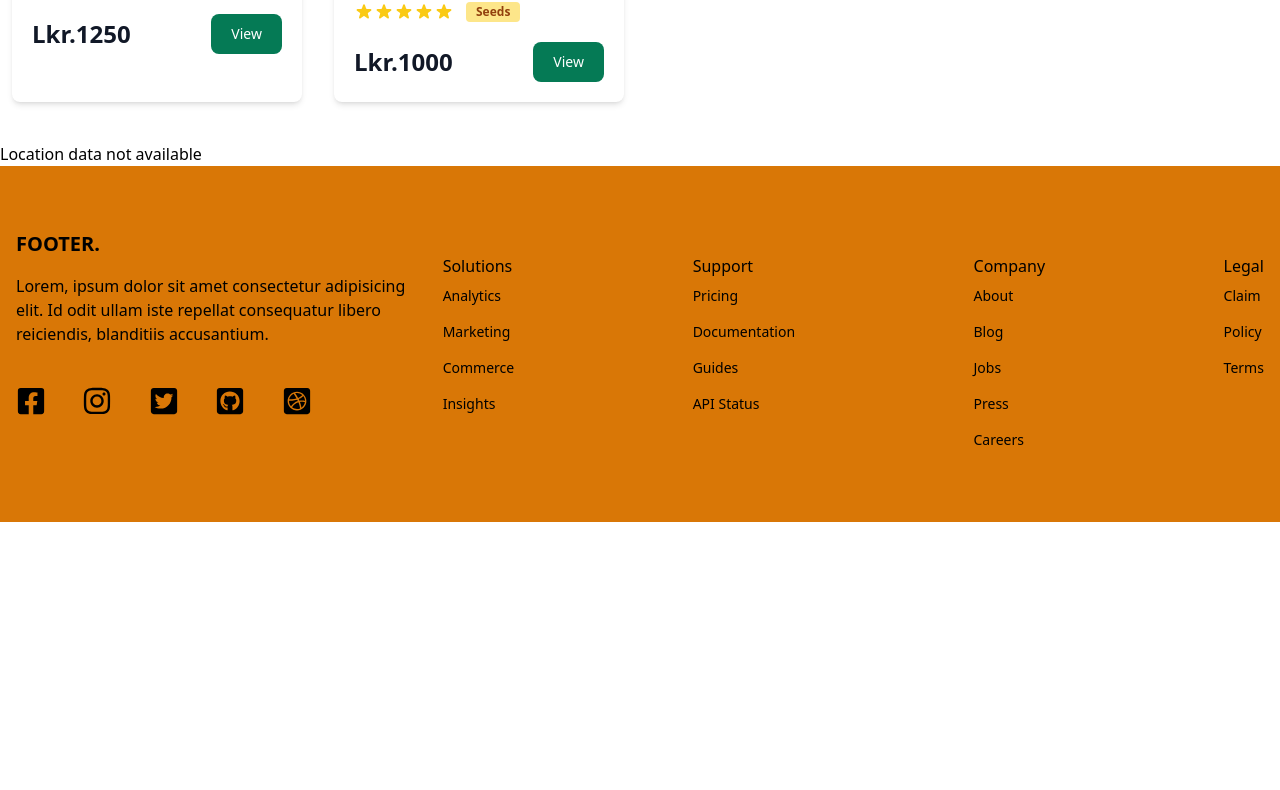
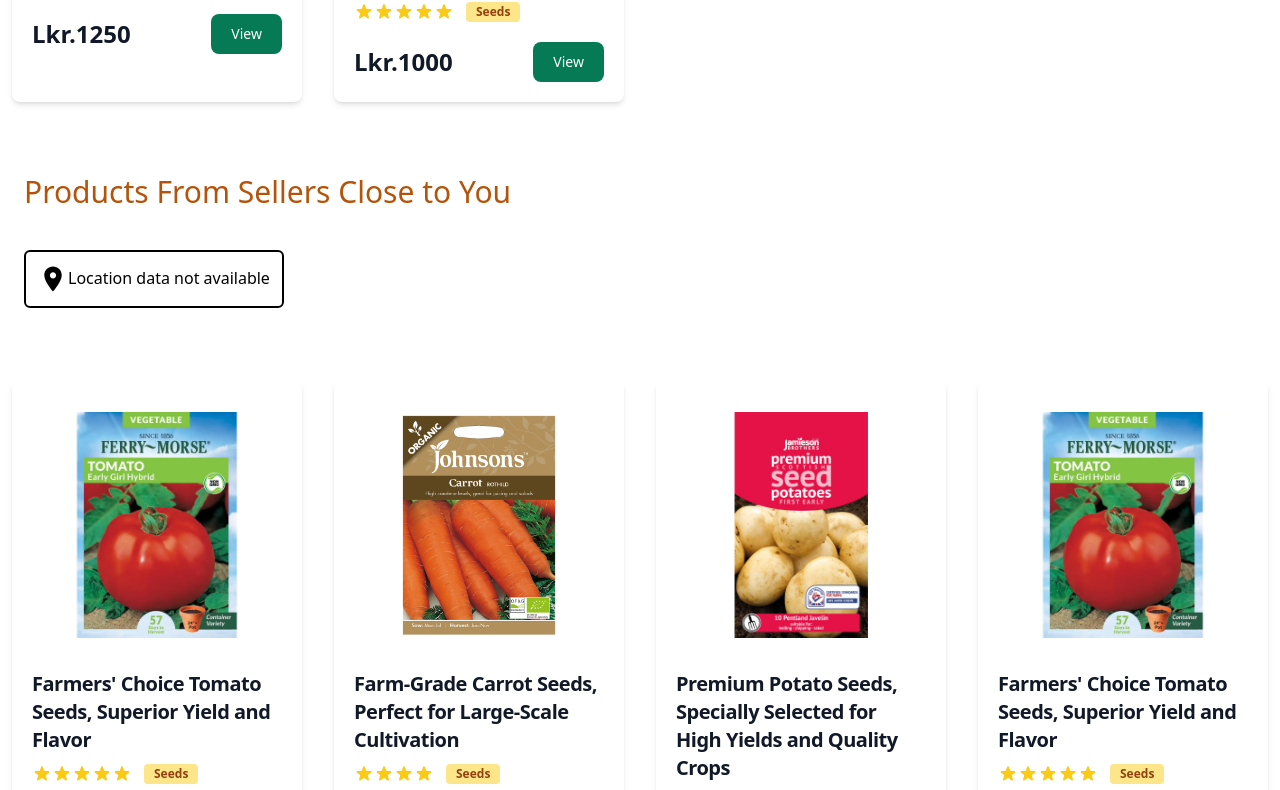
Before and after one commit to SanduniSrikantha/AgroTechPWA, a React (Vite) app: page /home in a window 1280 px wide. Shown: the part 1789-2579 px from the top of the page. Before the commit the page ends 2311 px from the top, so only its background shows below. Built offline with nearby package versions, Linux system fonts and the light colour scheme; no server answers; sample sign-in values are in the browser's storage.

Commit message:
Location showing on Home page

```diff
--- a/src/components/CardsUpcoming1.jsx
+++ b/src/components/CardsUpcoming1.jsx
@@ -1,6 +1,6 @@
 import React from 'react'
-import CheckCircleTwoToneIcon from '@mui/icons-material/CheckCircleTwoTone';
 import PS from '../assets/PotatoSeeds.jpg'
+import LocalShippingIcon from '@mui/icons-material/LocalShipping';
 
 
 
@@ -19,7 +19,7 @@
       <div class="md:pt-14 font-semibold sm:text-sm md:text-lg">Premium Potato Seeds</div>
       <div class="">It totally kills like all the pests. tests proven. uhhhhhhhhhhhhhhhhhh just trust me and buy it man.</div>
       <div class=" md:pt-3 flex justify-start space-x-4">
-      <CheckCircleTwoToneIcon />
+      <LocalShippingIcon />
 
       <div>To Arrive in 2 Days</div>
 
--- a/src/components/CardsUpcoming2.jsx
+++ b/src/components/CardsUpcoming2.jsx
@@ -1,7 +1,7 @@
 import React from 'react'
 import HeroImage from '../assets/HeroImage.png';
-import CheckCircleTwoToneIcon from '@mui/icons-material/CheckCircleTwoTone';
 import Tomato from '../assets/Tomato.webp'
+import LocalShippingIcon from '@mui/icons-material/LocalShipping';
 
 
 
@@ -20,7 +20,7 @@
       <div class="md:pt-14 font-semibold sm:text-sm md:text-lg">Micro Pesticide</div>
       <div class="">It totally kills like all the pests. tests proven. uhhhhhhhhhhhhhhhhhh just trust me and buy it man.</div>
       <div class=" md:pt-3 flex justify-start space-x-4">
-      <CheckCircleTwoToneIcon />
+      <LocalShippingIcon />
 
       <div>To Arrive in a Week</div>
 
--- a/src/components/HeroAccount.jsx
+++ b/src/components/HeroAccount.jsx
@@ -4,6 +4,7 @@
 
 
 const HeroAccount = () => {
+
   return (
     <div class="w-full bg-white py-12 px-4">
         <div class="max-w-[1200px] mx-auto grid md:grid-cols-2">
--- /dev/null
+++ b/src/components/Location.jsx
@@ -0,0 +1,26 @@
+import React from 'react'
+import PlaceIcon from '@mui/icons-material/Place';
+import useGeoLocation from '../hooks/useGeolocation'
+
+const Location = () => {
+    const location = useGeoLocation();
+  return (
+    <div class="bg-white py-8">
+      <div class="container mx-auto px-6">
+        <h2 class="text-3xl font-semi-bold text-amber-700 mb-10">Products From Sellers Close to You</h2>
+            <div class="grid grid-cols-1 xl:grid-cols-2 gap-5 md:grid-cols-2 place-items-start">
+                <div class="border-solid border-2 border-black flex py-3 px-3 rounded-md">
+                    <div class=""><PlaceIcon sx={{ fontSize: 30 }}/></div>
+                    <div class="pt-0.5">
+                    {
+                      location.loaded ? JSON.stringify(location):"Location data not available"
+                    }
+                    </div>
+                </div>
+            </div>
+      </div>
+    </div>
+  )
+}
+
+export default Location
--- /dev/null
+++ b/src/components/LocationCards.jsx
@@ -0,0 +1,40 @@
+import React from 'react'
+import Card1 from './Card1'
+import Card2 from './Card2'
+import Card3 from './Card3'
+
+const LocationCards = () => {
+  return (
+    <div class="bg-white py-10">
+    <div class="container mx-auto px-3"> {/**px-3 */}
+        <h2></h2>
+        <div class="grid grid-cols-1 md:grid-cols-3 lg:grid-cols-4 sm:grid-cols-2 gap-8">
+            <div class="max-w-2xl mx-auto bg-white shadow-md rounded-lg  dark:bg-gray-800 dark:border-gray-700">
+               <Card1 />
+            </div>
+            <div class="max-w-2xl mx-auto bg-white shadow-md rounded-lg  dark:bg-gray-800 dark:border-gray-700">
+               <Card2 />
+            </div>
+            <div class="max-w-2xl mx-auto bg-white shadow-md rounded-lg  dark:bg-gray-800 dark:border-gray-700">
+               <Card3 />
+            </div>
+            <div class="max-w-2xl mx-auto bg-white shadow-md rounded-lg  dark:bg-gray-800 dark:border-gray-700">
+               <Card1 />
+            </div>
+            <div class="max-w-2xl mx-auto bg-white shadow-md rounded-lg  dark:bg-gray-800 dark:border-gray-700">
+               <Card2 />
+            </div>
+            <div class="max-w-2xl mx-auto bg-white shadow-md rounded-lg  dark:bg-gray-800 dark:border-gray-700">
+               <Card3 />
+            </div>
+
+
+        </div>
+    </div>
+    </div>
+
+
+  )
+}
+
+export default LocationCards
--- a/src/views/Home.jsx
+++ b/src/views/Home.jsx
@@ -4,11 +4,12 @@
 import Footer from '../components/Footer'
 import Cards from '../components/Cards'
 import Filters from '../components/Filters'
-import useGeoLocation from '../hooks/useGeolocation'
+import Location from '../components/Location'
+import LocationCards from '../components/LocationCards'
 
 
 const home = () => {
-  const location = useGeoLocation();
+
   return (
     <div>
       <div>
@@ -16,12 +17,8 @@
         <Hero />
         <Filters />
         <Cards />
-        <div>
-          {
-            location.loaded ? JSON.stringify(location):"Location data not available"
-          }
-
-        </div>
+        <Location/>
+        <LocationCards/>
         <Footer />
       </div>
     </div>
```
